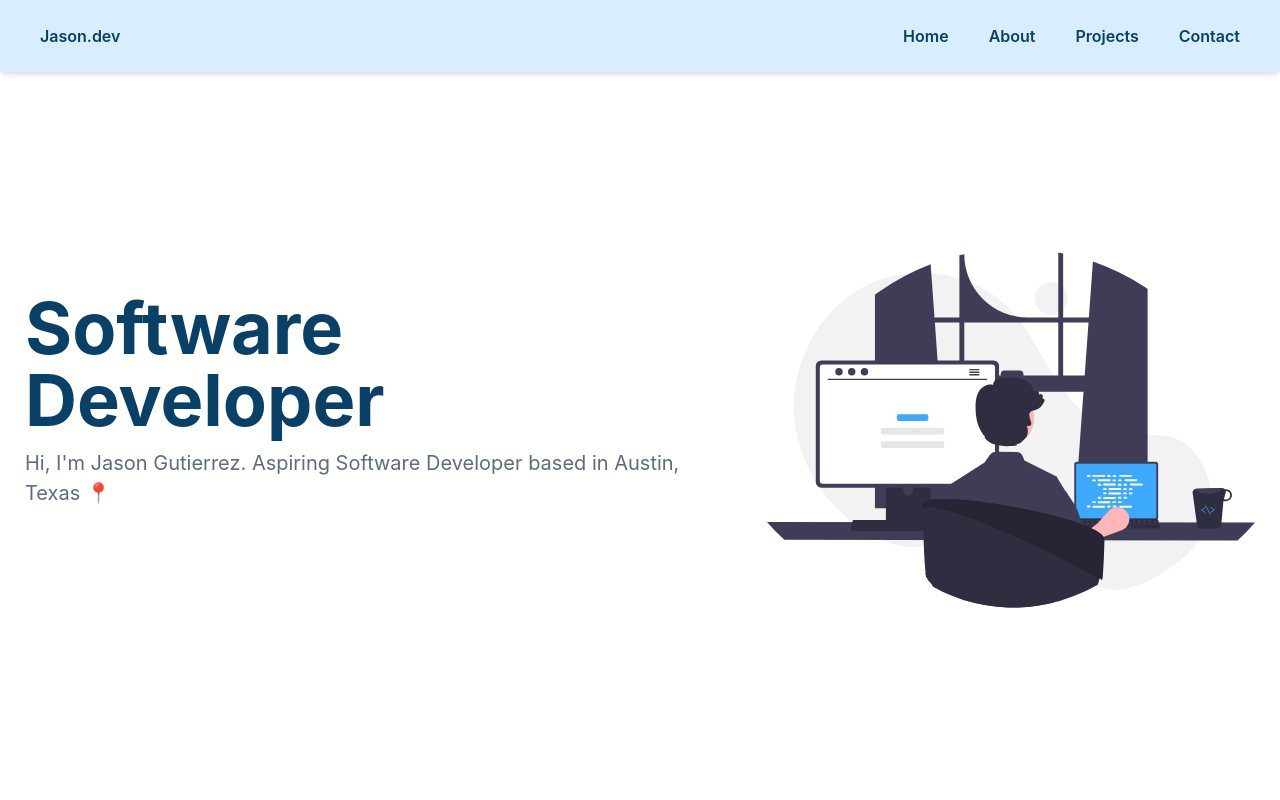
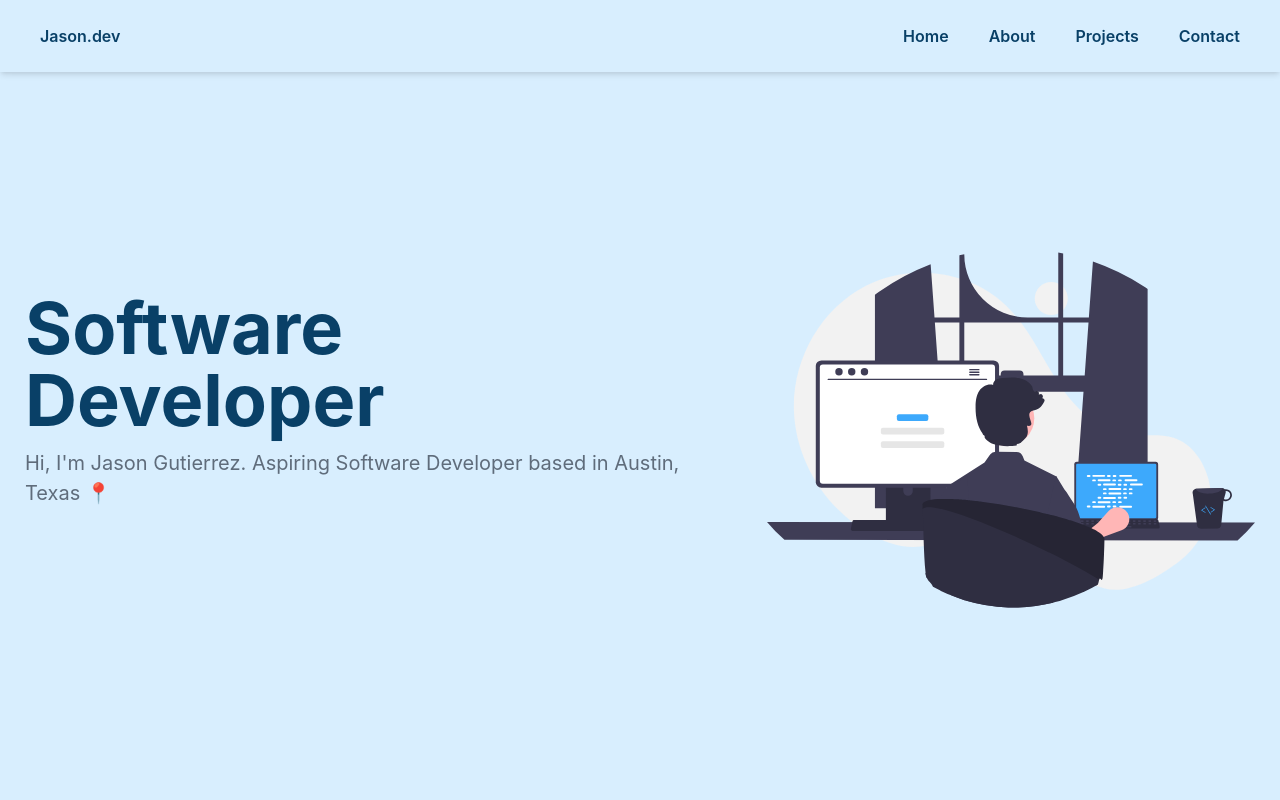
Before and after one commit to JasonGeee/portfolio-website, a React (Vite) app: page / in a window 1280 px wide. Shown: the top 800 px of the page. Built offline with nearby package versions, Linux system fonts and the light colour scheme.

Commit message:
Changed background color to hex code #d8eefe

```diff
--- a/src/App.tsx
+++ b/src/App.tsx
@@ -8,7 +8,7 @@ import { Box } from "@chakra-ui/react";
 
 function App() {
   return (
-    <Box bgColor="#fffffe">
+    <Box bgColor="#d8eefe">
       <Header />
       <HeroSection />
       <AboutMe />
```
